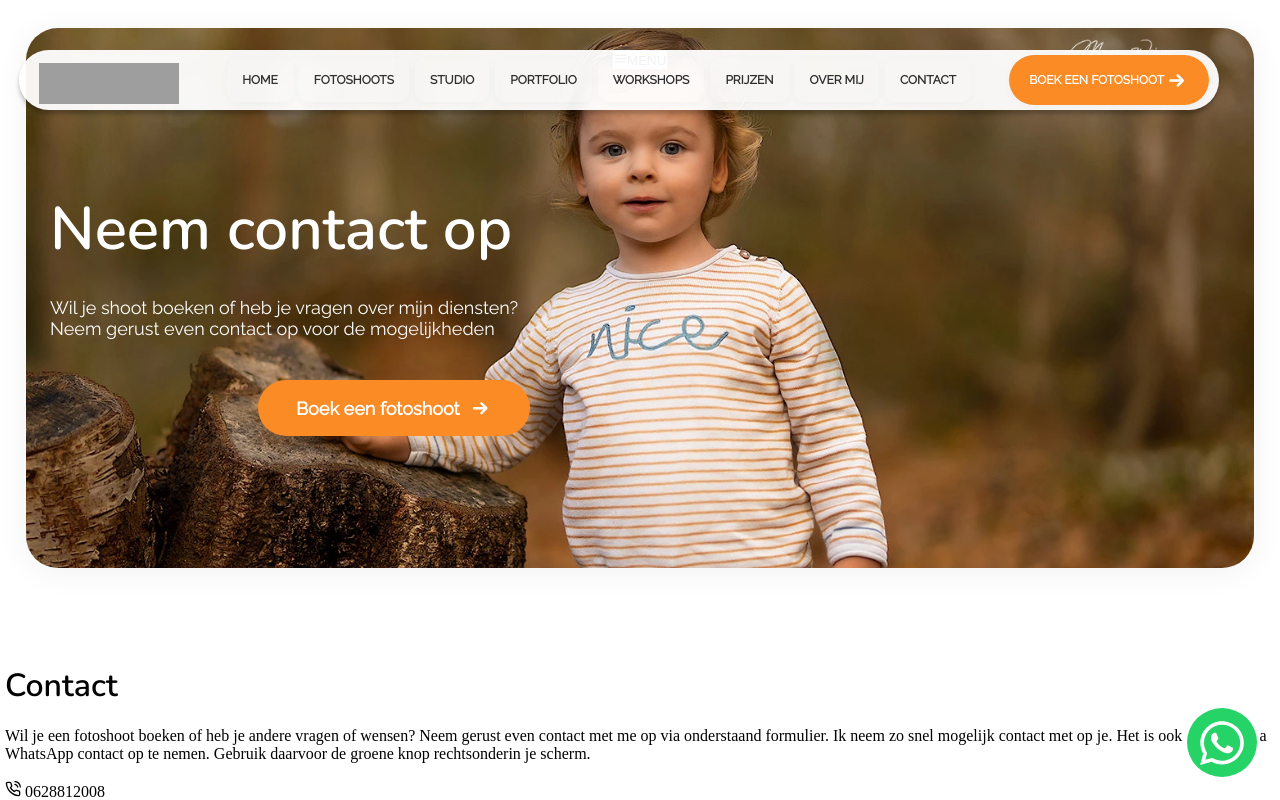
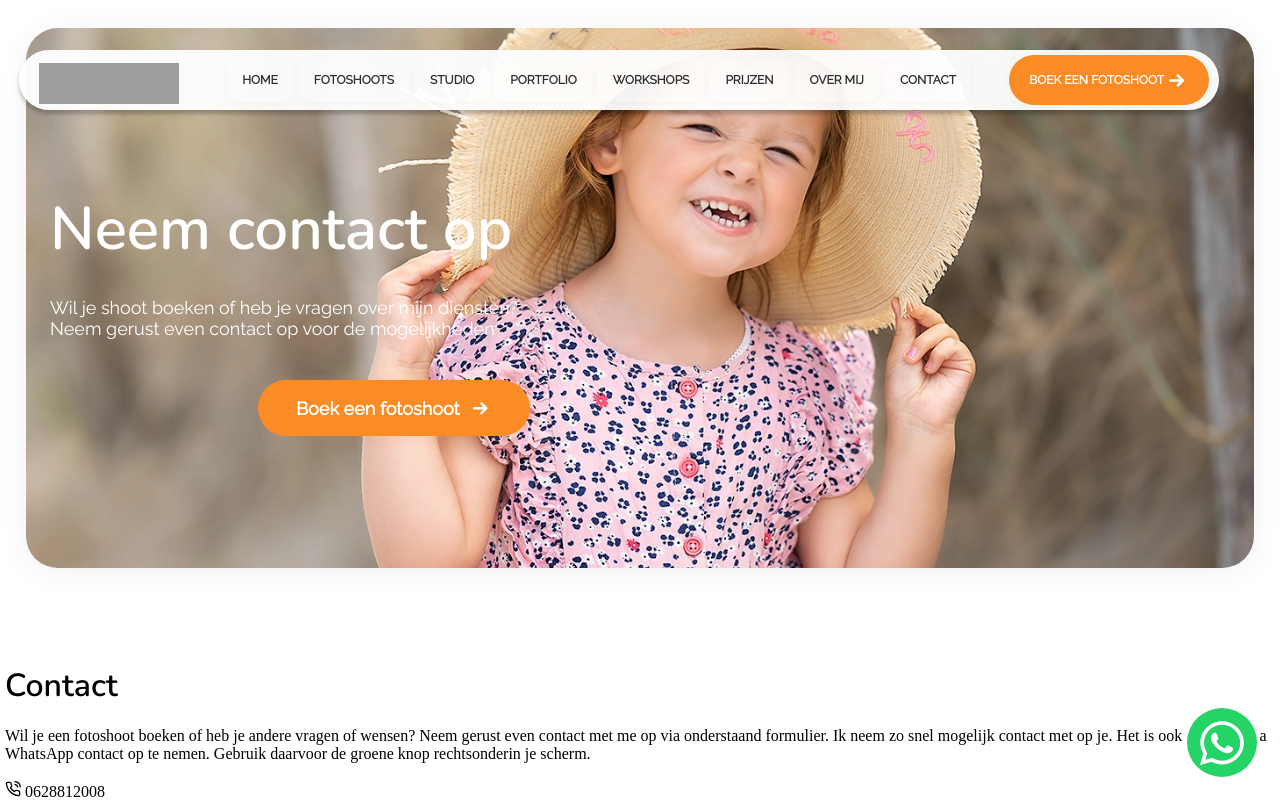
Before and after one commit to maxvanwijnen/maxvanwijnen.nl-nextjs, a Next.js app: page /contact in a window 1280 px wide. Shown: the top 800 px of the page. Built offline with nearby package versions, Linux system fonts and the light colour scheme; grey boxes are pictures that could not be loaded; a web font is replaced by a local one.

Commit message:
seo images in header now Image

```diff
--- a/components/Header/Header.js
+++ b/components/Header/Header.js
@@ -10,7 +10,23 @@ import BookingFormModal from '../BookingForm/BookingFormModal';
 
 import logoImg from '../../public/img/logo/logo-maxvanwijnen-fotografie-black.png';
 
-
+// Mapping van page naar header afbeelding
+const headerImages = {
+  home: '/img/header/Kinderfotografie-header.webp',
+  fotoshootfamilie: '/img/header/familiefotografie_header.webp',
+  fotoshootkinderen: '/img/header/Kinderfotografie-header.webp',
+  fotoshootloveshoot: 'https://dev1.maxvanwijnen.nl/docs/images/header/loveshoot-fotoshoot.webp',
+  fotoshoottrouwen: 'https://dev1.maxvanwijnen.nl/docs/images/header/bruidsreportage.webp',
+  fotoshootzwangerschap: 'https://dev1.maxvanwijnen.nl/docs/images/header/zwangerschapsfotografie.webp',
+  fashionfotograaf: 'https://dev1.maxvanwijnen.nl/docs/images/mini-portfolio/Mode-fotoshoot-soluzione-blouses.webp',
+  fotoshootfashion: 'https://dev1.maxvanwijnen.nl/docs/images/header/fashion-mode-fotografie.webp',
+  overmij: 'https://dev1.maxvanwijnen.nl/docs/images/header/fotoshoot-op-het-strand.webp',
+  boekeenfotoshoot: 'https://dev1.maxvanwijnen.nl/docs/images/header/fotoshoot-op-het-strand.webp',
+  fotoshootportret: 'https://dev1.maxvanwijnen.nl/docs/images/header/portretfotografie.webp',
+  prijzen: 'https://dev1.maxvanwijnen.nl/docs/images/header/zwangerschapsfotografie.webp',
+  // fallback
+  default: '/img/header/Kinderfotografie-header.webp',
+};
 
 function HeaderItems({currentPage}) {
     const breadCrumb = useBreadcrumbs();
@@ -193,16 +209,37 @@ export default function Header({page, h1='Professionele portretfotografie',text_
 
     const [modalOpen, setModalOpen] = React.useState(false);
 
+    // Bepaal de juiste afbeelding
+    const normalizedPage = (page || '').replace(/[-_]/g, '').toLowerCase();
+    const headerImg = headerImages[normalizedPage] || headerImages.default;
+
+    // Optioneel: donkere overlay alleen bij lichte afbeeldingen
+    // Overlay overal uitgeschakeld
+    const showOverlay = false;
+
     return (
         <div className={styles.headerOuter}>
-          <header className={`${styles[page]} ${styles.header}`}>
+          <header className={`${styles[page]} ${styles.header}`} style={{position:'relative', overflow:'hidden'}}>
+            {/* Header achtergrondafbeelding als Next.js Image */}
+            <Image
+              src={headerImg}
+              alt="Header achtergrond foto"
+              fill
+              style={{objectFit:'cover', zIndex:0}}
+              priority
+              sizes="100vw"
+            />
+            {/* Donkere overlay alleen tonen indien nodig */}
+            {showOverlay && (
+              <div style={{position:'absolute', inset:0, background:'rgba(0,0,0,0.35)', zIndex:1}}/>
+            )}
             {/* MOBILE MENU BUTTON */}
             <button className={styles['mobile-menu-button']} onClick={() => console.log('Menu opened')}>
               <FiMenu />
               <span>MENU</span>
             </button>
             <NavBar />
-              <div className={`${styles[text_position]} ${styles.container}`}>
+            <div className={`${styles[text_position]} ${styles.container}`} style={{position:'relative', zIndex:2}}>
                 <div className={`${styles.textblock}`}>
                     <h1 className={styles['main-title']}>{h1}</h1>
                     <div className={`${styles.descr} ${styles[darken_bg]}`}>{descr}</div>
--- a/components/Header/Header.module.scss
+++ b/components/Header/Header.module.scss
@@ -21,10 +21,7 @@
     margin-bottom: 36px;
     position: relative;
     z-index: 10;
-    background-image:initial;
-    background-size: cover;
-    background-attachment: fixed;
-    background-position: 50% 20%;
+    /* background-image, size, position, attachment verwijderd ivm Next.js Image optimalisatie */
     height: 625px;
     display: flex;
     flex-direction: column;
@@ -92,7 +89,6 @@
 
     &.home {
         height: 90vh;
-        background-image:url("../../public/img/header/Kinderfotografie-header.webp");
         .filter {
             display: none;
         }
@@ -102,75 +98,37 @@
     }
 
     &.portfolio {
-        background-image:url("../../public/img/header/familiefotografie_header.webp");
         height: 600px;
     }
     &.fotoshootfamilie {
-    background-image:url("../../public/img/header/familiefotografie_header.webp");
-    height:600px;
+        height:600px;
     }
     &.fotoshootkinderen {
-        background-image:url("../../public/img/header/Kinderfotografie-header.webp");
         height: 600px;
     }
-    &.fotoshootloveshoot {
-        background-image:url("https://dev1.maxvanwijnen.nl/docs/images/header/loveshoot-fotoshoot.webp");
-    }
-    &.fotoshoottrouwen {
-        background-image: url("https://dev1.maxvanwijnen.nl/docs/images/header/bruidsreportage.webp");
-    }
     &.fotoshootzwangerschap {
-        background-image: url("https://dev1.maxvanwijnen.nl/docs/images/header/zwangerschapsfotografie.webp");
         height: 600px;
     }
-    &.prijzen {
-        background-image: url("https://dev1.maxvanwijnen.nl/docs/images/header/zwangerschapsfotografie.webp");
-    }
     &.fashion-fotograaf {
-        background-image: url("https://dev1.maxvanwijnen.nl/docs/images/mini-portfolio/Mode-fotoshoot-soluzione-blouses.webp");
         height: 600px;
     }
-    &.fotoshootfashion {
-        background-image: url("https://dev1.maxvanwijnen.nl/docs/images/header/fashion-mode-fotografie.webp");
+    &.fotoshootportret {
+        height: 540px;
     }
-    &.over-mij {
-        background-image: url("https://dev1.maxvanwijnen.nl/docs/images/header/fotoshoot-op-het-strand.webp");
+    &.fotografie-workshop {
+        height: 540px;
     }
-    &.boek-een-fotoshoot {
-        background-image: url("https://dev1.maxvanwijnen.nl/docs/images/header/fotoshoot-op-het-strand.webp");
-    }
-    &.fotoshoot-noordwijk {
-        background-image:url("../../public/img/header/Kinderfotografie-header.webp");
-    }
-    &.fotoshoot-leiden {
-        background-image:url("https://dev1.maxvanwijnen.nl/docs/images/header/fotograaf-in-leiden.webp");
-    }
-    &.fotoshoot-strand {
-        background-image:url("https://dev1.maxvanwijnen.nl/docs/images/header/fotoshoot-op-het-strand.webp");
+    &.fotoshoot-hillegom {
+        height: 600px;
     }
     &.fotoshoot {
-        background-image:url("../../public/img/header/Kinderfotografie-header.webp");
         height: 540px;
     }
     &.fotostudio {
-        background-image:url("https://dev1.maxvanwijnen.nl/docs/images/header/studio-fotoshoot-leiden.webp");
         height: 540px;
     }
     &.contact {
-        background-image:url("../../public/img/header/contact-header.webp");
         height: 540px;
-    }
-    &.fotoshootportret {
-        background-image: url("https://dev1.maxvanwijnen.nl/docs/images/header/portretfotografie.webp");
-        height: 540px;
-    }
-    &.fotografie-workshop {
-        background-image: url("https://dev1.maxvanwijnen.nl/docs/images/header/portretfotografie.webp");
-        height: 540px;
-    }
-    &.fotoshoot-hillegom {
-        background-image: url("https://dev1.maxvanwijnen.nl/docs/images/gallery/Loveshoot-Noordwijk-002.webp");
-        height: 600px;
     }
 }
 
@@ -341,6 +299,7 @@
 .nav .book-button a svg {
     width:25px;
     height:25px;
+
 }
 
 .nav .book-button a:hover {
@@ -445,8 +404,8 @@
     .header {
         width:100%;
         max-height: 500px;
-        background-size:contain;
-        background-position: top;
+        /* background-size:contain;
+        background-position: top; */
 
 
         .filter {
@@ -502,23 +461,8 @@
     .header  {
         margin-bottom: 40px;
 
-        background-size: 160%;
+        /* background-size: 160%; */
 
-        &.fotoshootfamilie {
-            background-size:160%;
-        }
-        &.fotoshootzwangerschap {
-            background-size:160%;
-        }
-        &.fotoshootportret {
-            background-size:160%;
-        }
-        &.fotoshootloveshoot {
-            background-size:160%;
-        }
-        &.fotoshoottrouwen {
-            background-size:160%;
-        }
 
         .container {
             .textblock {
@@ -566,7 +510,6 @@
 
     }
     .header.fotoshootzwangerschap {
-        background-image: url("https://dev1.maxvanwijnen.nl/docs/images/header/zwangerschapsfotografie.webp");
         height: 590px;
     }
 
--- a/next.config.js
+++ b/next.config.js
@@ -2,7 +2,10 @@ const nextConfig = {
   reactStrictMode: true,
   swcMinify: true,
   images: {
-    domains: [process.env.NEXT_PUBLIC_API_DOMAIN || 'dev1.maxvanwijnen.nl'],
+    domains: [
+      process.env.NEXT_PUBLIC_API_DOMAIN || 'dev1.maxvanwijnen.nl',
+      'www.maxvanwijnen.nl'
+    ],
   },
   async rewrites() {
     return [
--- a/pages/portfolio.js
+++ b/pages/portfolio.js
@@ -1,5 +1,9 @@
 import React, {useEffect, useState} from "react";
-import ReactPhotoGallery from "../components/ReactPhotoGallery/ReactPhotoGallery";
+import dynamic from "next/dynamic";
+const ReactPhotoGallery = dynamic(
+  () => import("../components/ReactPhotoGallery/ReactPhotoGallery"),
+  { ssr: false }
+);
 import TextContent from "../components/TextContent/TextContent";
 import axios from "axios";
 import Head from "next/head";
```
Also changed, not shown: pages/fotoshoot/trouwen.js (+4 -5 lines). Lines whose indentation alone changed are shown as unchanged.
